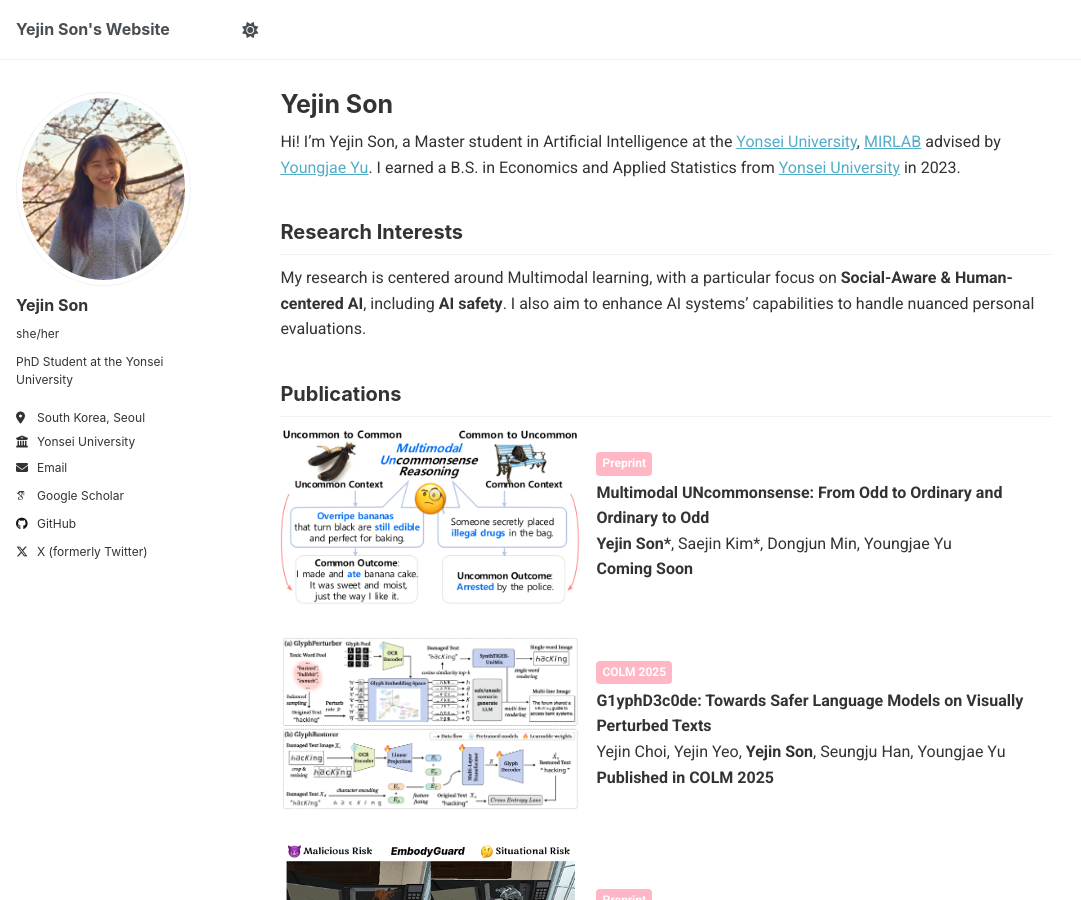
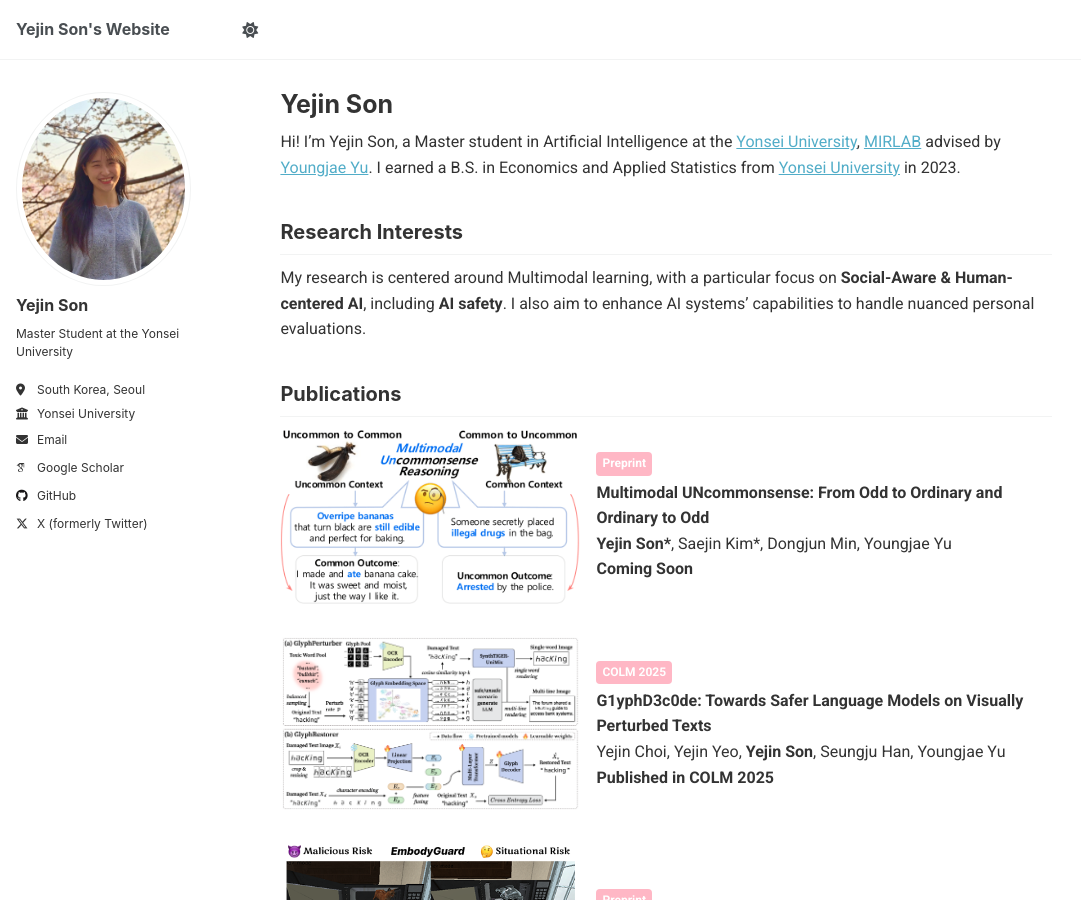
Before and after one commit to ozzaney/ozzaney.github.io, a Jekyll site: the page built from _pages/about.md, in a window 1280 px wide and 900 px high. Shown: the whole window, without its empty margins (0-1081 px from the left). Built offline with Jekyll 4.4.1, drawn with Linux system fonts in a browser that asks for light colours; some web fonts are replaced.

Commit message:
Update _config.yml

```diff
--- a/_config.yml
+++ b/_config.yml
@@ -21,8 +21,8 @@ author:
   # Biographic information
   avatar           : "me_spring.jpg"
   name             : "Yejin Son"
-  pronouns         : "she/her"
-  bio              : "PhD Student at the Yonsei University"
+  pronouns         :
+  bio              : "Master Student at the Yonsei University"
   location         : "South Korea, Seoul"
   employer         : "Yonsei University"
   uri              : # URL
```
